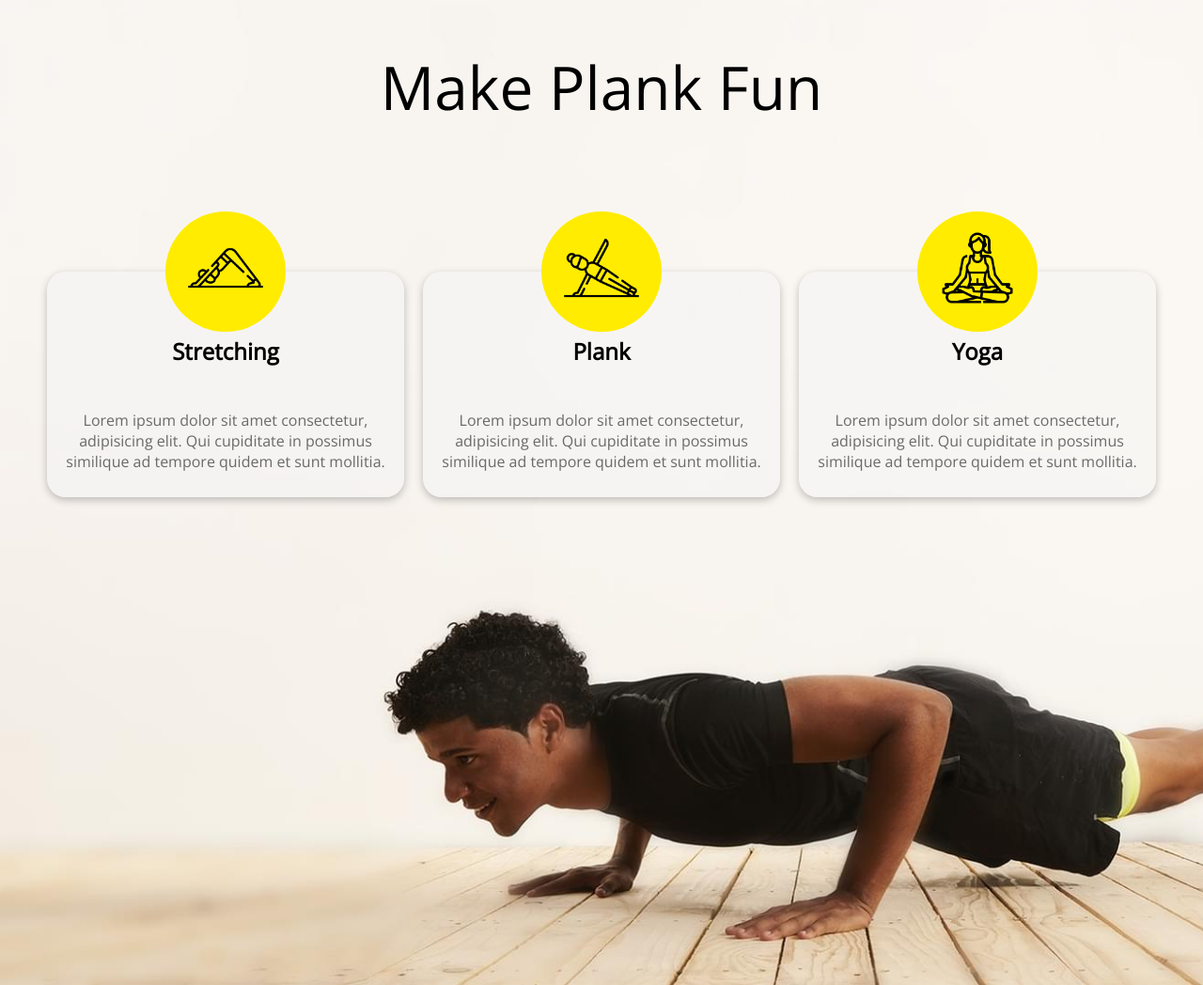
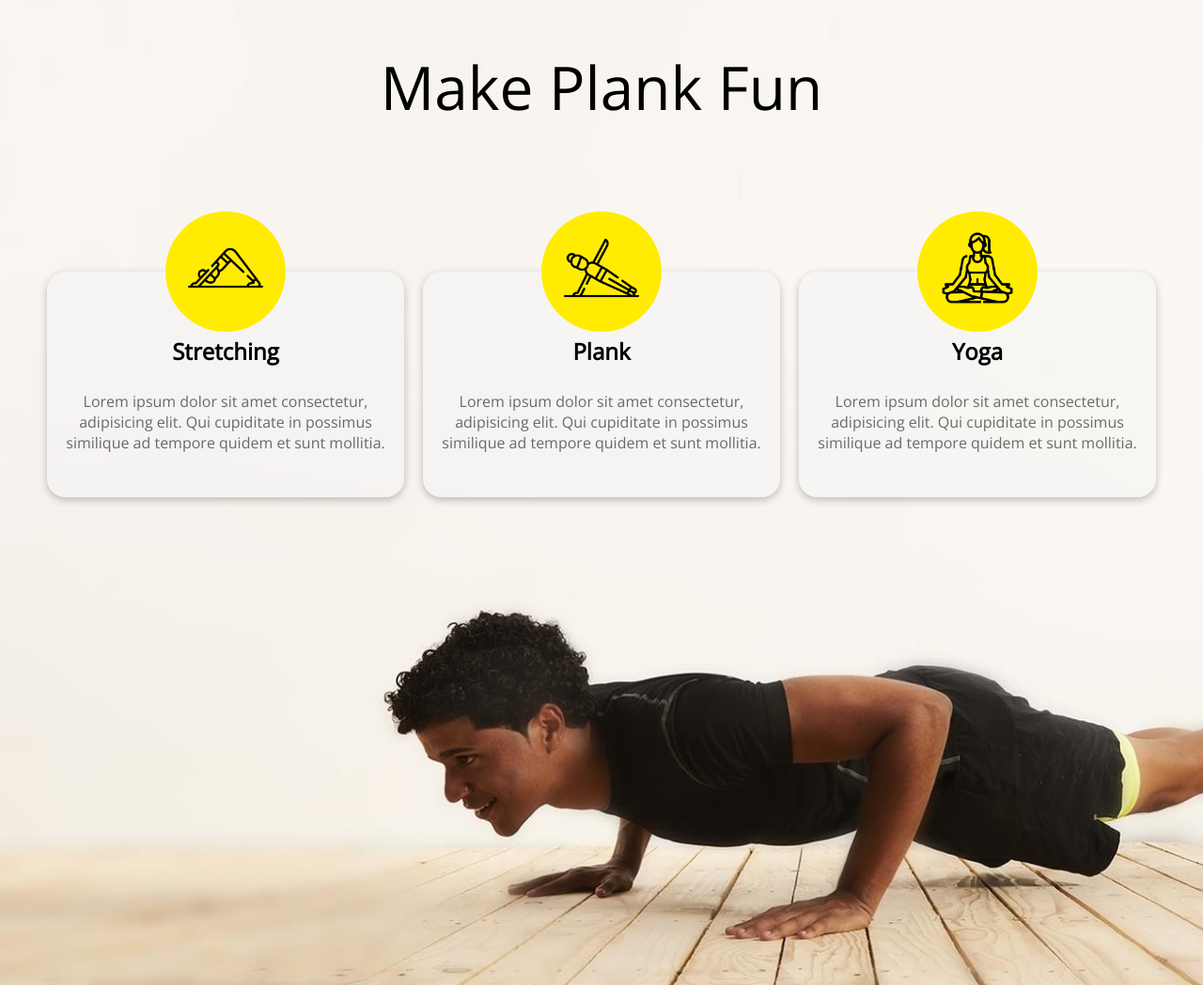
Before and after one commit to LazyRiokey/Step-Diplom, a Django app: page / in a window 1280 px wide; the page is wider, and only the part inside the window is pictured. Shown: the part 801-1849 px from the top of that part at 94% size. Run offline with Django 4.2, Linux system fonts and the light colour scheme; some libraries are stand-ins or nearby versions.

Commit message:
Correct text position on second page

```diff
--- a/workout/workout/static/workout/css/second_page.css
+++ b/workout/workout/static/workout/css/second_page.css
@@ -38,7 +38,7 @@
 
 .first-flexbox p, .second-flexbox p, .third-flexbox p {
     position: relative;
-    bottom: 30px;
+    bottom: 50px;
     padding: 0px 10px 0px 10px;
     text-align: center;
     color: rgba(0, 0, 0, 0.568);
```
